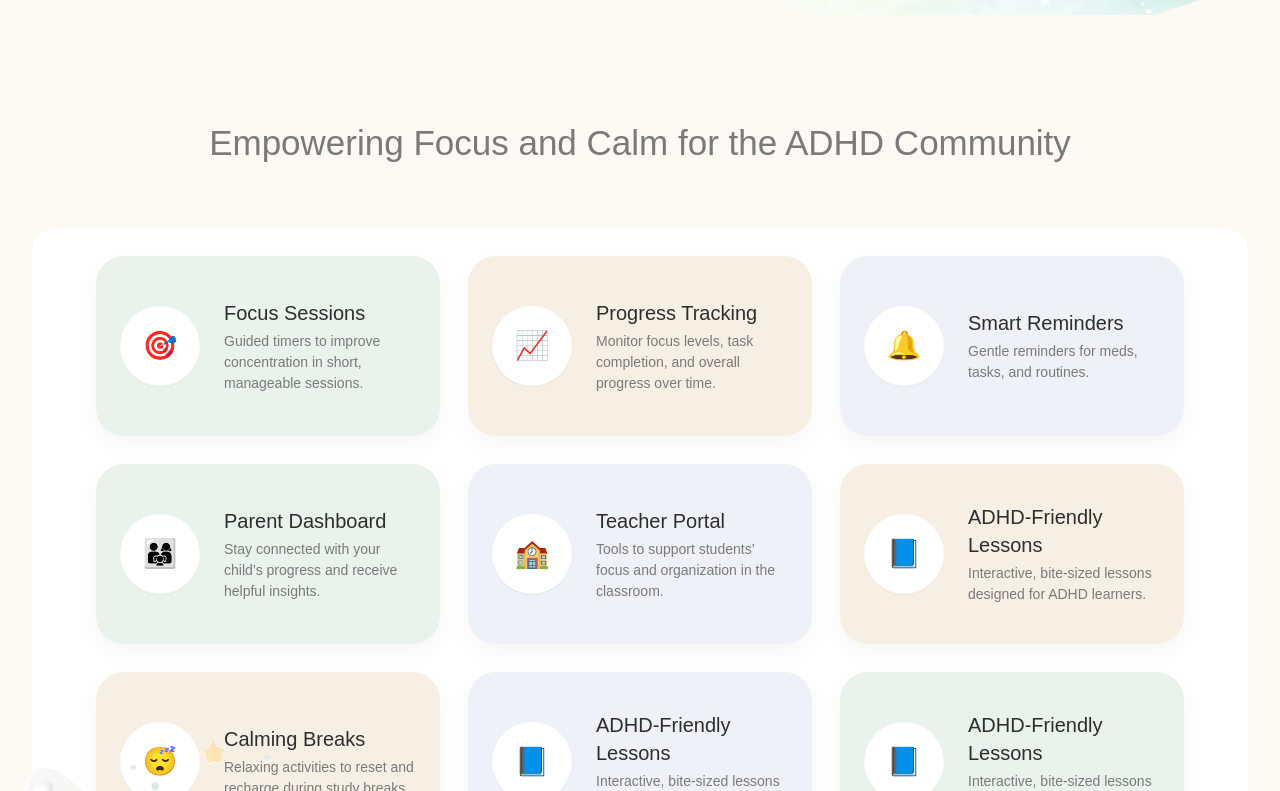
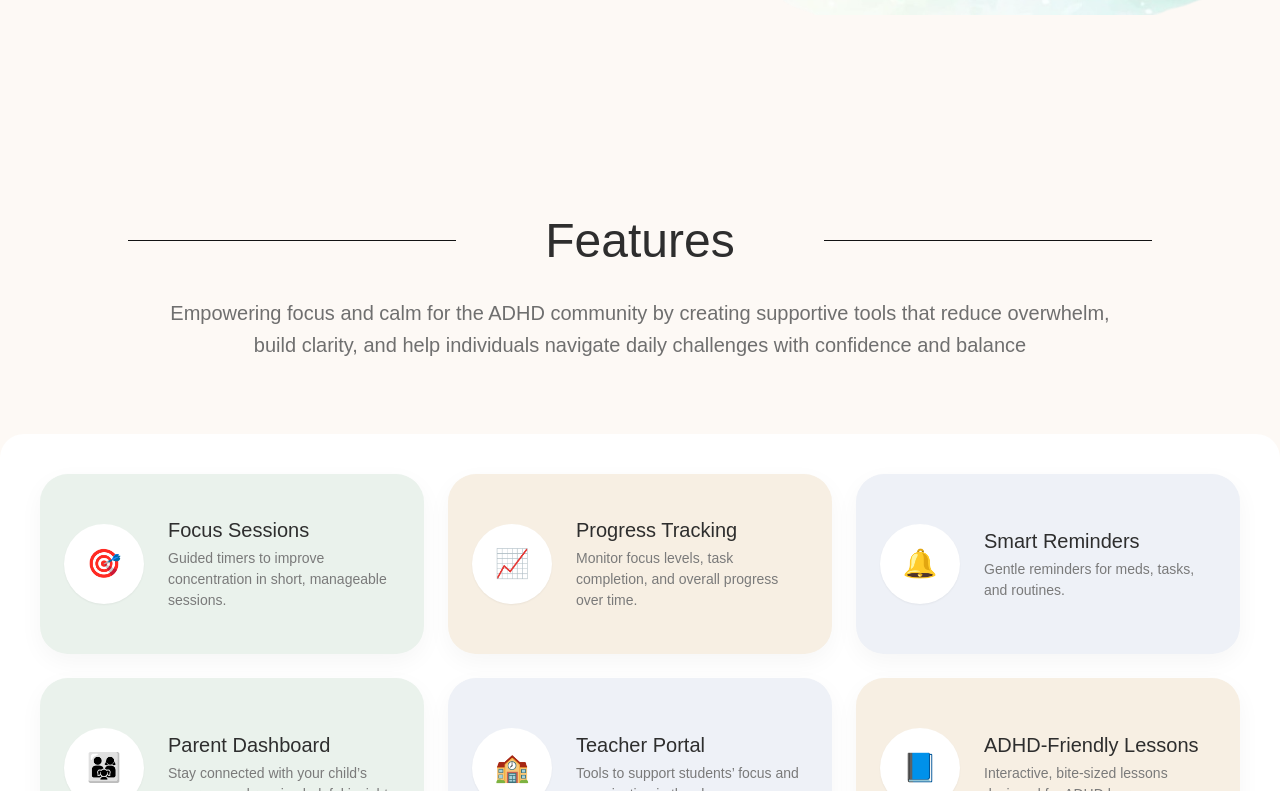
Before and after one commit to preetidas60/carely, a React (Vite) app: page / in a window 1280 px wide. Shown: the part 909-1700 px from the top of the page. Built offline with nearby package versions, Linux system fonts and the light colour scheme.

Commit message:
Updated Features in landing page

```diff
--- a/src/pages/Home/sections/About/About.tsx
+++ b/src/pages/Home/sections/About/About.tsx
@@ -16,7 +16,6 @@ export default function About() {
         <hr className="flex-1 border-[#131313]" />
       </div>
 
-      {/* OUR MISSION */}
       <section className="max-w-5xl mx-auto text-center px-10 mb-10">
         <p className="text-xl text-[#6F6F6F] leading-relaxed">
           At Carely, we are dedicated to empowering students with ADHD by
--- a/src/pages/Home/sections/Features/Features.tsx
+++ b/src/pages/Home/sections/Features/Features.tsx
@@ -1,23 +1,33 @@
-import Assets from "../../../../assets";
 import "../Hero.css";
 import "./Features.css";
 import FeatureCard from "../../../../components/layout/FeatureCards";
 
 export default function FeaturesPage() {
   return (
-    <main className="hero">
-      {/* FEATURES GRID */}
-      {/* FEATURES SECTION */}
-      <section className="hero relative px-8">
-        <div className="max-w-7xl mx-auto text-center">
-          <h2 className="text-[35px] pb-16 leading-tight text-textMuted">
-            Empowering Focus and Calm for the ADHD Community
-          </h2>
+    <main className="hero relative z-10 w-full min-h-screen py-24 flex flex-col items-center gap-y-8">
+      <div
+        className="flex items-center justify-center gap-5 w-[90%] md:w-4/5"
+        style={{ opacity: 1, transform: "none" }}
+      >
+        <hr className="flex-1 border-[#131313]" />
+        <div className="font-octo-bold flex-1 text-center text-3xl sm:text-4xl md:text-5xl ">
+          Features
+        </div>
+        <hr className="flex-1 border-[#131313]" />
+      </div>
+
+      <section className="max-w-5xl mx-auto text-center px-10 mb-10">
+        <p className="text-xl text-[#6F6F6F] leading-relaxed">
+          Empowering focus and calm for the ADHD community by creating
+          supportive tools that reduce overwhelm, build clarity, and help
+          individuals navigate daily challenges with confidence and balance
+        </p>
+      </section>
 
       {/* WHITE CONTAINER START */}
-          <div className="relative bg-white rounded-t-3xl pt-7 pb-56 overflow-visible">
+      <div className="bg-white rounded-3xl overflow-visible">
         {/* FEATURES GRID */}
-            <div className="px-6 sm:px-10 lg:px-16 grid sm:grid-cols-2 lg:grid-cols-3 gap-7 items-stretch">
+        <div className="p-10  grid sm:grid-cols-2 lg:grid-cols-3 gap-6 items-stretch">
           <FeatureCard
             icon="🎯"
             title="Focus Sessions"
@@ -83,9 +93,9 @@ export default function FeaturesPage() {
         </div>
       </div>
       {/* WHITE CONTAINER END */}
-        </div>
-        {/* FOOTER ILLUSTRATION — INSIDE WHITE BG */}
-        <img
+
+      {/* FOOTER ILLUSTRATION — INSIDE WHITE BG */
+      /* <img
           src={Assets.images_featuresFooter}
           alt="Decorative foliage"
           className="
@@ -95,8 +105,7 @@ export default function FeaturesPage() {
                 pointer-events-none
                 z-10
               "
-        />
-      </section>
+        /> */}
     </main>
   );
 }
```
Lines whose indentation alone changed are shown as unchanged.
